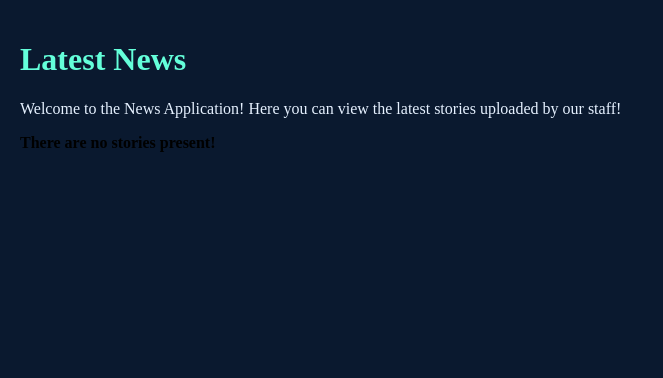
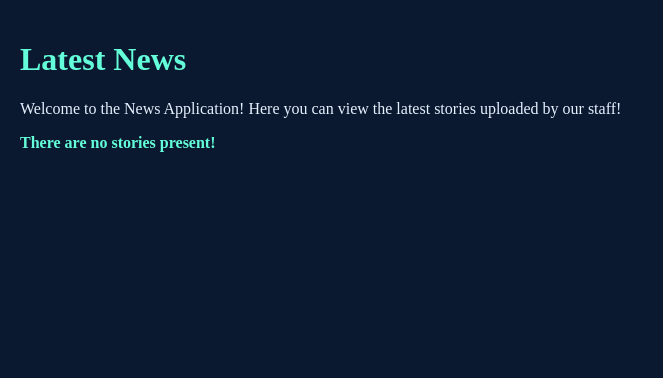
Before and after one commit to z-Shi/NewsApplication, a Django app: page / in a window 1280 px wide. Shown: the top 378 px of the page, without its empty margins (0-663 px from the left). Run offline with Django 3.2, Linux system fonts and the light colour scheme; data that the repository does not hold is empty.

Commit message:
Minor Update for Readability

```diff
--- a/templates/news/index.html
+++ b/templates/news/index.html
@@ -24,9 +24,7 @@
         {% endfor %}
 
     {% else %}
-
-        <strong>There are no stories present!</strong>
-
+        <strong class="heading">There are no stories present!</strong>
     {% endif %}
 
 {% endblock %}
```
